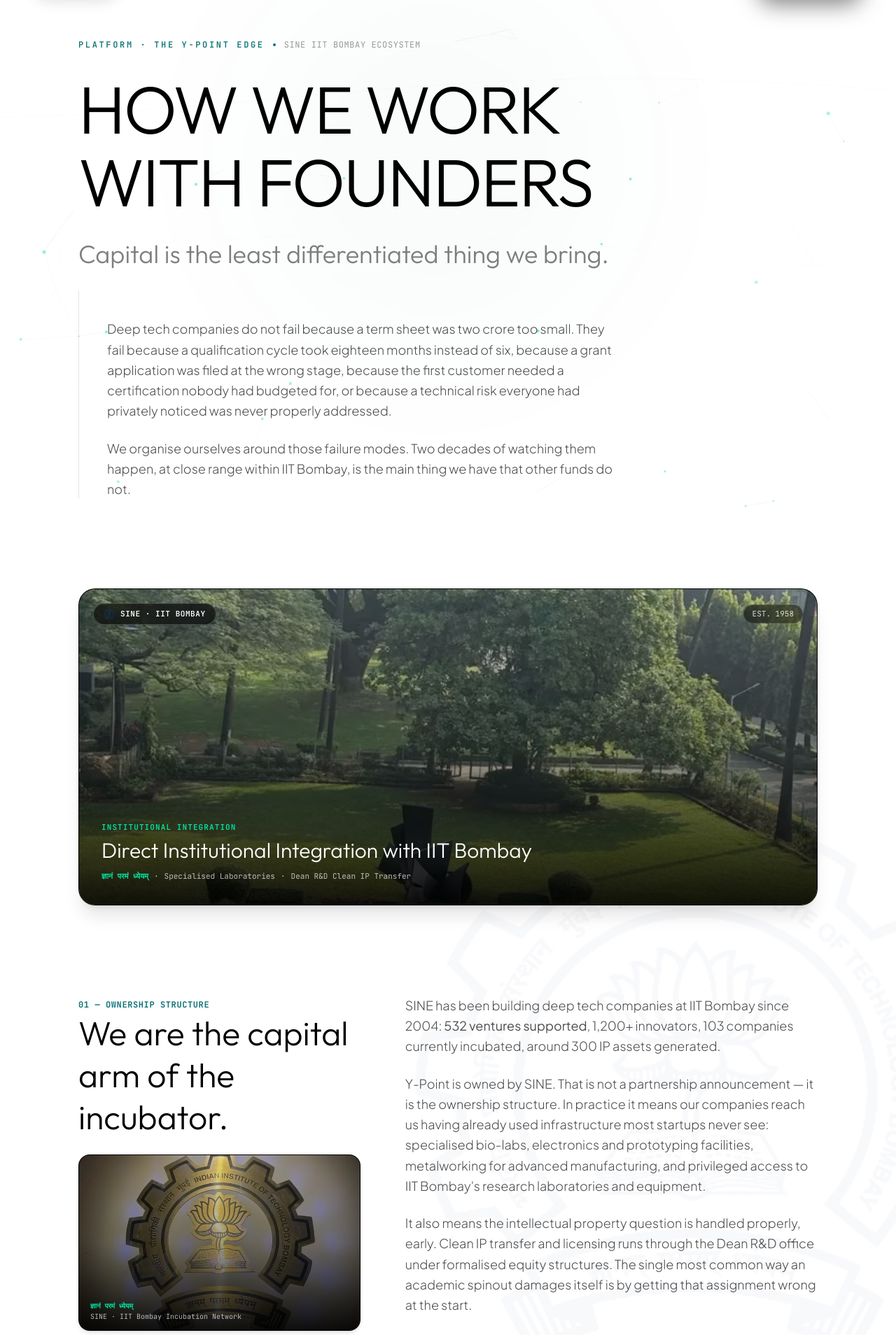
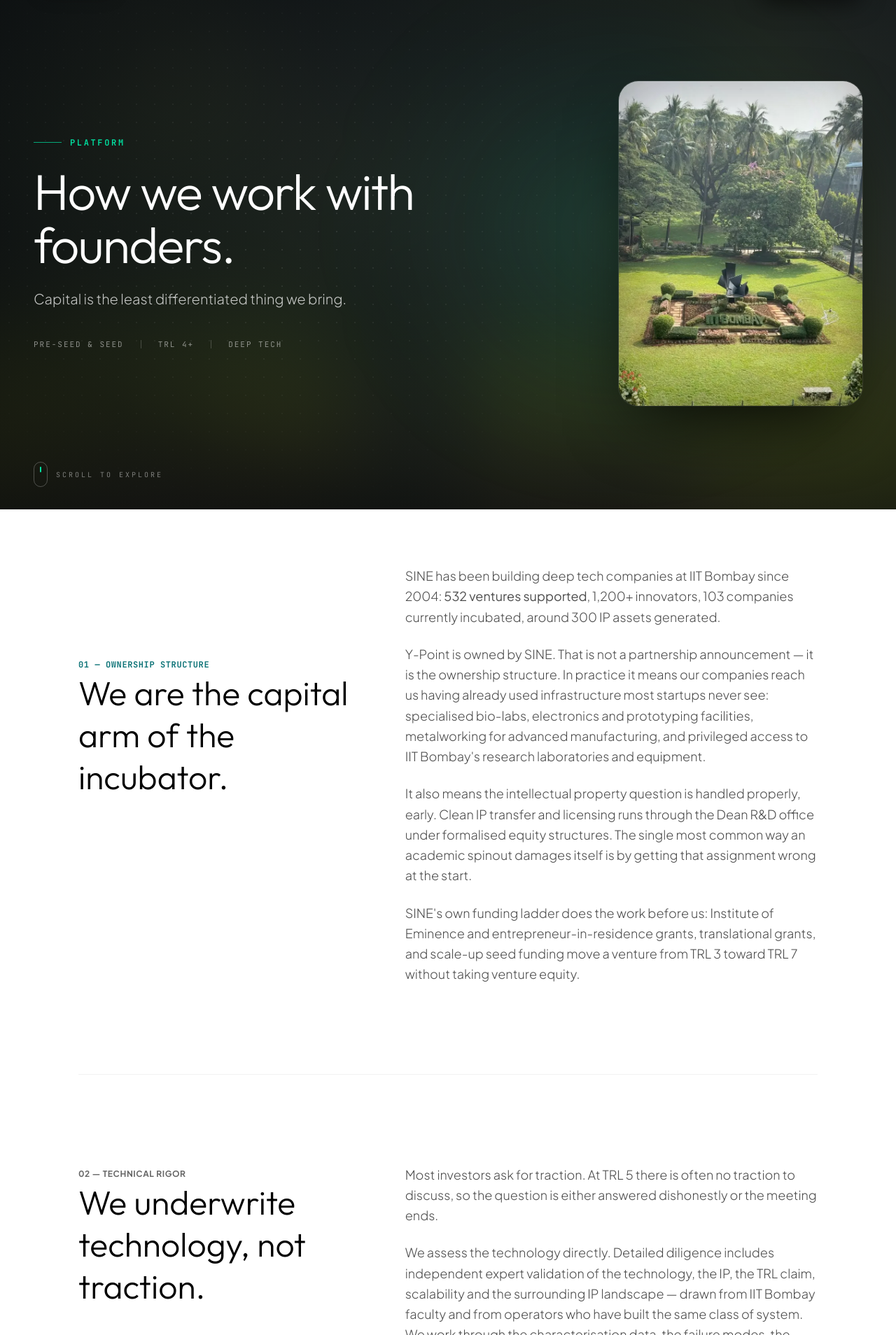
Before and after one commit to Ankit-singh-dot/y-point, a Next.js app in the folder my-app/: page /platform in a window 1280 px wide. Shown: the part 72-1980 px from the top of the page at 70% size. Built offline with nearby package versions, Linux system fonts and the light colour scheme.

Commit message:
imcegh_impoveement app/platform/page.tsx

```diff
--- a/my-app/app/platform/page.tsx
+++ b/my-app/app/platform/page.tsx
@@ -1,7 +1,7 @@
 "use client";
 
 import React, { useRef } from "react";
-import Image from "next/image";
+import PhotoHero from "../components/PhotoHero";
 import Link from "next/link";
 import { ArrowUpRight } from "lucide-react";
 import { motion, useScroll, useTransform } from "framer-motion";
@@ -14,8 +14,6 @@ export default function PlatformPage() {
     offset: ["start start", "end start"]
   });
 
-  const imageY = useTransform(scrollYProgress, [0, 1], ["0%", "50%"]);
-  const imageScale = useTransform(scrollYProgress, [0, 1], [1, 1.2]);
 
   const staggerContainer = {
     hidden: { opacity: 0 },
@@ -33,110 +31,13 @@ export default function PlatformPage() {
   };
 
   return (
-    <div ref={containerRef} className="relative min-h-screen pt-20 sm:pt-28 lg:pt-32 pb-14 sm:pb-20 lg:pb-24 overflow-hidden">
-      {/* Subtle IIT Bombay Crest Watermark in Background */}
-      <div
-        className="absolute -right-28 top-1/4 pointer-events-none select-none opacity-[0.03] dark:opacity-[0.04] w-[450px] h-[450px] sm:w-[650px] sm:h-[650px] lg:w-[800px] lg:h-[800px]"
-        aria-hidden="true"
-      >
-        <Image
-          src="/iitb/iitb-logo.webp"
-          alt=""
-          fill
-          className="object-contain"
-        />
-      </div>
+    <>
+    <PhotoHero photo="campusLawn" eyebrow="Platform" title="How we work with founders." intro="Capital is the least differentiated thing we bring." />
+    <div ref={containerRef} className="relative min-h-screen pt-16 sm:pt-20 pb-14 sm:pb-20 lg:pb-24 overflow-hidden">
 
       <div className="relative mx-auto max-w-6xl px-4 sm:px-8 lg:px-12 space-y-14 sm:space-y-24 lg:space-y-32">
 
-        {/* Page Hero */}
-        <motion.div
-          variants={staggerContainer}
-          initial="hidden"
-          animate="show"
-          className="space-y-6 sm:space-y-8"
-        >
-          <motion.div variants={fadeInUp} className="flex items-center gap-3">
-            <span className="font-mono text-xs uppercase tracking-[0.22em] text-[#0D7377] dark:text-[#00E5A3] font-semibold">
-              Platform · The Y-Point Edge
-            </span>
-            <span className="h-1 w-1 rounded-full bg-[#0D7377] dark:bg-[#00E5A3]" />
-            <span className="font-mono text-xs uppercase tracking-wider text-black/40 dark:text-white/40">
-              SINE IIT Bombay Ecosystem
-            </span>
-          </motion.div>
 
-          <motion.h1 variants={fadeInUp} className="font-display font-light text-4xl sm:text-6xl md:text-8xl tracking-tight text-black dark:text-white leading-[1.08] max-w-4xl">
-            HOW WE WORK WITH FOUNDERS
-          </motion.h1>
-
-          <motion.p variants={fadeInUp} className="font-display font-light text-xl sm:text-3xl lg:text-4xl text-black/50 dark:text-white/50">
-            Capital is the least differentiated thing we bring.
-          </motion.p>
-
-          <motion.div variants={fadeInUp} className="max-w-3xl space-y-4 sm:space-y-6 pt-6 sm:pt-10 border-l border-black/10 dark:border-white/20 pl-4 sm:pl-10 text-black/70 dark:text-white/70 font-sans font-light text-base sm:text-lg leading-relaxed">
-            <p>
-              Deep tech companies do not fail because a term sheet was two crore too small. They fail because a qualification cycle took eighteen months instead of six, because a grant application was filed at the wrong stage, because the first customer needed a certification nobody had budgeted for, or because a technical risk everyone had privately noticed was never properly addressed.
-            </p>
-            <p>
-              We organise ourselves around those failure modes. Two decades of watching them happen, at close range within IIT Bombay, is the main thing we have that other funds do not.
-            </p>
-          </motion.div>
-        </motion.div>
-
-        {/* Purposeful IIT Bombay Campus Visual Anchor Banner */}
-        <motion.div
-          initial={{ opacity: 0, scale: 0.98 }}
-          whileInView={{ opacity: 1, scale: 1 }}
-          transition={{ duration: 0.9, ease: [0.16, 1, 0.3, 1] }}
-          viewport={{ once: true, margin: "-100px" }}
-          className="relative aspect-[16/8] sm:aspect-[21/9] w-full overflow-hidden rounded-3xl bg-black border border-black/10 dark:border-white/10 shadow-xl"
-        >
-          <motion.div style={{ y: imageY, scale: imageScale }} className="absolute inset-0 origin-bottom">
-            <Image
-              src="/iitb/campus-lawn.webp"
-              alt="IIT Bombay Academic & Incubation Campus"
-              fill
-              className="object-cover opacity-85"
-              priority
-            />
-          </motion.div>
-
-          {/* Legibility Gradients */}
-          <div className="absolute inset-0 bg-gradient-to-t from-black/90 via-black/25 to-transparent" />
-
-          {/* Top Institutional Badge */}
-          <div className="absolute top-4 sm:top-5 left-4 sm:left-5 right-4 sm:right-5 flex items-center justify-between">
-            <div className="flex items-center gap-2 bg-black/60 backdrop-blur-md px-2.5 sm:px-3.5 py-1 sm:py-1.5 rounded-full border border-white/20">
-              <div className="relative h-3.5 w-3.5 sm:h-4 sm:w-4 shrink-0">
-                <Image src="/iitb/iitb-logo.webp" alt="" fill className="object-contain" />
-              </div>
-              <span className="font-mono text-[9px] sm:text-[11px] text-white tracking-wider font-semibold">
-                SINE · IIT BOMBAY
-              </span>
-            </div>
-            <span className="font-mono text-[9px] sm:text-[11px] text-white/80 bg-black/50 backdrop-blur-md px-2.5 py-0.5 sm:px-3 sm:py-1 rounded-full border border-white/10">
-              EST. 1958
-            </span>
-          </div>
-
-          {/* Bottom Information Anchor */}
-          <div className="absolute bottom-4 sm:bottom-8 left-4 sm:left-8 right-4 sm:right-8 text-white space-y-1 sm:space-y-1.5">
-            <span className="font-mono text-[9px] sm:text-[11px] uppercase tracking-widest text-[#00E5A3] font-semibold block">
-              Institutional Integration
-            </span>
-            <h3 className="font-display font-light text-lg sm:text-3xl text-white leading-tight">
-              Direct Institutional Integration with IIT Bombay
-            </h3>
-            <div className="flex flex-wrap items-center gap-2 pt-0.5 sm:pt-1 font-mono text-[10px] sm:text-[11px] text-white/70">
-              <span className="text-[#00E5A3] font-bold">ज्ञानं परमं ध्येयम्</span>
-              <span className="hidden sm:inline">·</span>
-              <span className="hidden sm:inline">Specialised Laboratories</span>
-              <span className="hidden sm:inline">·</span>
-              <span className="hidden sm:inline">Dean R&amp;D Clean IP Transfer</span>
-            </div>
-          </div>
-        </motion.div>
 
         {/* Four Deep Dive Pillars */}
         <div className="space-y-16 sm:space-y-32">
@@ -157,20 +58,6 @@ export default function PlatformPage() {
                 We are the capital arm of the incubator.
               </h2>
 
-              {/* Institutional Visual Anchor */}
-              <div className="relative aspect-[16/10] w-full rounded-2xl overflow-hidden border border-black/10 dark:border-white/10 bg-black shadow-md mt-6 hidden sm:block">
-                <Image
-                  src="/iitb/crest-plaque.webp"
-                  alt="Historic IIT Bombay Bronze Crest"
-                  fill
-                  className="object-cover opacity-90"
-                />
-                <div className="absolute inset-0 bg-gradient-to-t from-black/90 via-black/30 to-transparent" />
-                <div className="absolute bottom-3 left-4 right-4 text-white">
-                  <div className="font-mono text-[10px] text-[#00E5A3] font-bold">ज्ञानं परमं ध्येयम्</div>
-                  <div className="font-mono text-[10px] text-white/70">SINE · IIT Bombay Incubation Network</div>
-                </div>
-              </div>
             </div>
             <div className="md:col-span-7 space-y-6 text-black/70 dark:text-white/70 font-sans font-light text-base sm:text-lg leading-relaxed">
               <p>
@@ -291,13 +178,6 @@ export default function PlatformPage() {
           variants={fadeInUp}
           className="relative rounded-3xl border border-black/10 dark:border-white/10 bg-[#FBFBFB] dark:bg-[#0c0f16] p-10 sm:p-16 text-center space-y-6 overflow-hidden shadow-lg"
         >
-          {/* Subtle IIT Bombay Crest Watermark */}
-          <div
-            className="absolute left-1/2 top-1/2 -translate-x-1/2 -translate-y-1/2 pointer-events-none select-none opacity-[0.03] dark:opacity-[0.04] w-[350px] h-[350px]"
-            aria-hidden="true"
-          >
-            <Image src="/iitb/iitb-logo.webp" alt="" fill className="object-contain" />
-          </div>
 
           <div className="relative space-y-3">
             <span className="font-mono text-xs uppercase tracking-[0.22em] text-[#0D7377] dark:text-[#00E5A3] font-semibold">
@@ -334,5 +214,6 @@ export default function PlatformPage() {
 
       </div>
     </div>
+    </>
   );
 }
```
